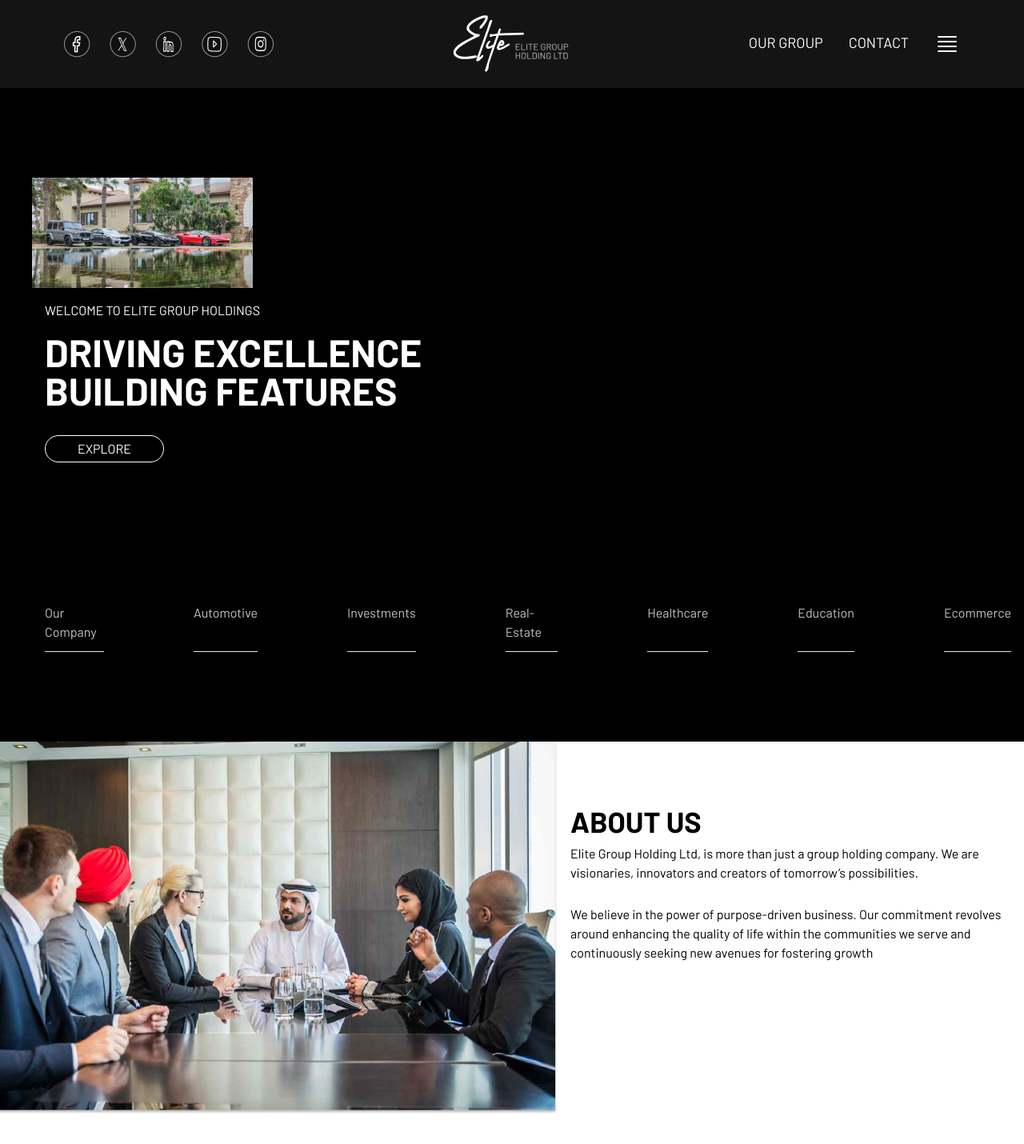
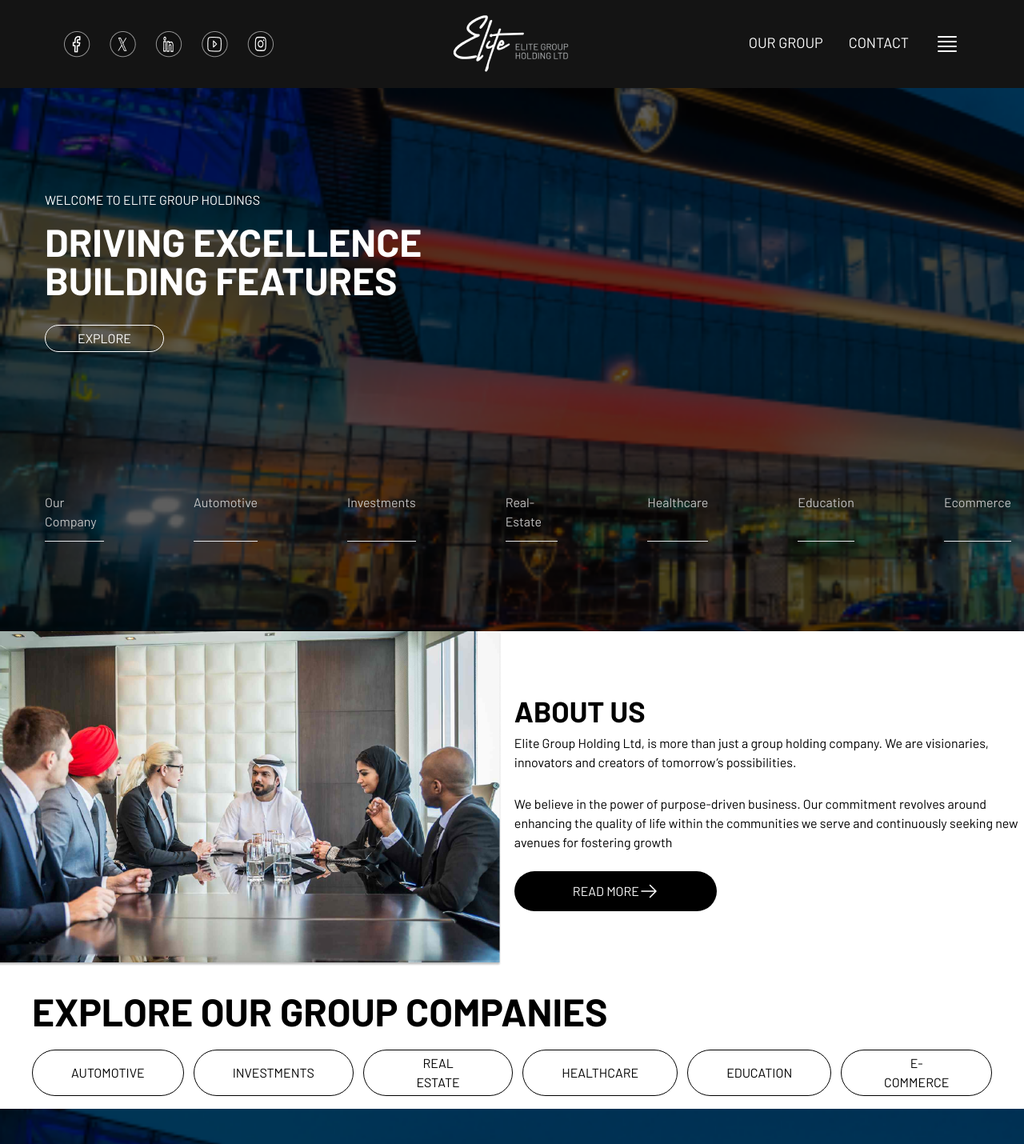
Before and after one commit to riyaaahh/elite, a React (Vite) app: page / in a window 1280 px wide. Shown: the top 1430 px of the page at 80% size. Built offline with nearby package versions, Linux system fonts and the light colour scheme.

Commit message:
further changes

```diff
--- a/src/Components/Home.jsx
+++ b/src/Components/Home.jsx
@@ -20,45 +20,43 @@
 import Twtr from '../assets/Twtr.png'
 import Yt from '../assets/Yt.png'
 import ImgMob2 from "../assets/ImgMob2.png"
+import { ArrowRightEndOnRectangleIcon } from "@heroicons/react/24/outline";
+import { ArrowRightIcon } from "@heroicons/react/24/solid";
 
 const Home = () => {
   return (
-    <div>
+    <div className="h-screen w-screen">
       <Navbar />
-      <div className="bg-black text-white pt-28 pl-10 font-barlow pb-28 ">
-        <img src={ImgMob2}/>
-        <div className="m-4 font-barlow ">WELCOME TO ELITE GROUP HOLDINGS</div>
+      <div
+      className="bg-black text-white pt-28 pl-10 font-barlow pb-28"
+      style={{
+        backgroundImage: `url(${ImgMob1})`,
+        backgroundSize: 'cover',
+        backgroundPosition: 'center',
+      }}
+    >
+      <div>
+        <div className="m-4 font-barlow">WELCOME TO ELITE GROUP HOLDINGS</div>
         <div className="m-4 text-5xl font-bold">
           DRIVING EXCELLENCE <br />
           BUILDING FEATURES
         </div>
-        <button className="m-4 p-1 border-white border rounded-full px-10 ">
+        <button className="m-4 p-1 border-white border rounded-full px-10">
           EXPLORE
         </button>
+
         <div className="flex gap-28 mx-4 mt-40">
-          <div className="border border-x-0 border-t-0 pb-3 text-silver-500">
-            Our Company
-          </div>
-          <div className="border border-x-0 border-t-0 pb-3 text-silver-500">
-            Automotive
-          </div>
-          <div className="border border-x-0 border-t-0 pb-3 text-silver-500">
-            Investments
-          </div>
-          <div className="border border-x-0 border-t-0 pb-3 text-silver-500">
-            Real-Estate
-          </div>
-          <div className="border border-x-0 border-t-0 pb-3 text-silver-500">
-            Healthcare
-          </div>
-          <div className="border border-x-0 border-t-0 pb-3 text-silver-500">
-            Education
-          </div>
-          <div className="border border-x-0 border-t-0 pb-3 text-silver-500">
-            Ecommerce
-          </div>
+          <div className="border border-x-0 border-t-0 pb-3 text-silver-500">Our Company</div>
+          <div className="border border-x-0 border-t-0 pb-3 text-silver-500">Automotive</div>
+          <div className="border border-x-0 border-t-0 pb-3 text-silver-500">Investments</div>
+          <div className="border border-x-0 border-t-0 pb-3 text-silver-500">Real-Estate</div>
+          <div className="border border-x-0 border-t-0 pb-3 text-silver-500">Healthcare</div>
+          <div className="border border-x-0 border-t-0 pb-3 text-silver-500">Education</div>
+          <div className="border border-x-0 border-t-0 pb-3 text-silver-500">Ecommerce</div>
         </div>
       </div>
+    </div>
+
       <div className="font-barlow flex flex-col bg-white">
         <div className="flex">
           <div>
@@ -83,6 +81,11 @@
               communities we serve and continuously seeking new avenues for
               fostering growth
             </div>
+            <div className="bg-black  px-6 mt-6 rounded-full text-white flex mr-96">
+              <button className="m-2 p-1 border-black border rounded-full px-10 flex text-center items-center  ">
+              <div className="text-nowrap">READ MORE </div>
+                <div><ArrowRightIcon className="w-6 h-6"/></div>
+                  </button></div>
           </div>
         </div>
         <div className="mx-10">
@@ -279,8 +282,8 @@
               </div>
             </div>
           </div>
+          <div className="flex">
           <div className="bg-woodsmoke-500">
-            <footer className="bg-woodsmoke-500">
               <div className="relative inline-block">
                 <img
                   src={Footer}
@@ -370,7 +373,10 @@
                       </div>
                     </div>
                   </div>
-                  <div className="bg-woodsmoke-500 p-5 pb-36 h-screen  ">
+                  </div>
+
+                </div>
+                <div className="bg-woodsmoke-500 p-5 pb-36 h-screen  ">
                     <div className="justify-center items-center flex">
                       <img src={Logo} alt="Logo" />
                     </div>
@@ -390,6 +396,7 @@
                           interventions <br />
                           wherever appropriate.
                         </div>
+
                       </div>
                       <div className="text-masala-300">
                         <div>NAVIGATION</div>
@@ -455,9 +462,7 @@
 
                     </div>
                   </div>
-                </div>
               </div>
-            </footer>
 
           </div>
         </div>
--- a/src/Components/HomeMob.jsx
+++ b/src/Components/HomeMob.jsx
@@ -32,7 +32,7 @@
 import { Bars4Icon } from "@heroicons/react/24/solid";
 const HomeMob = () => {
   return (
-    <div className="">
+    <div className=" h-screen w-screen">
       <div className="bg-woodsmoke-500   font-barlow ">
         <div className="mx-6">
           <div className="flex items-center  justify-between  ">
```
